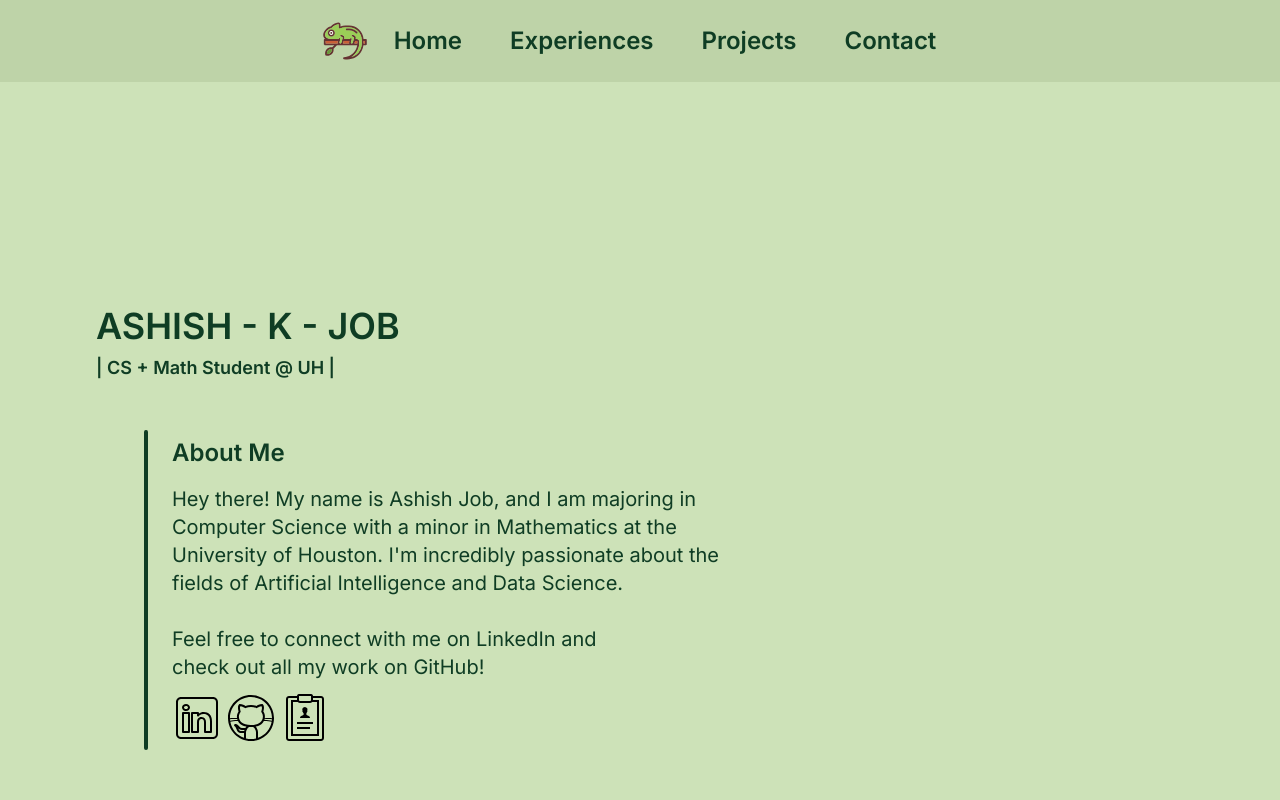
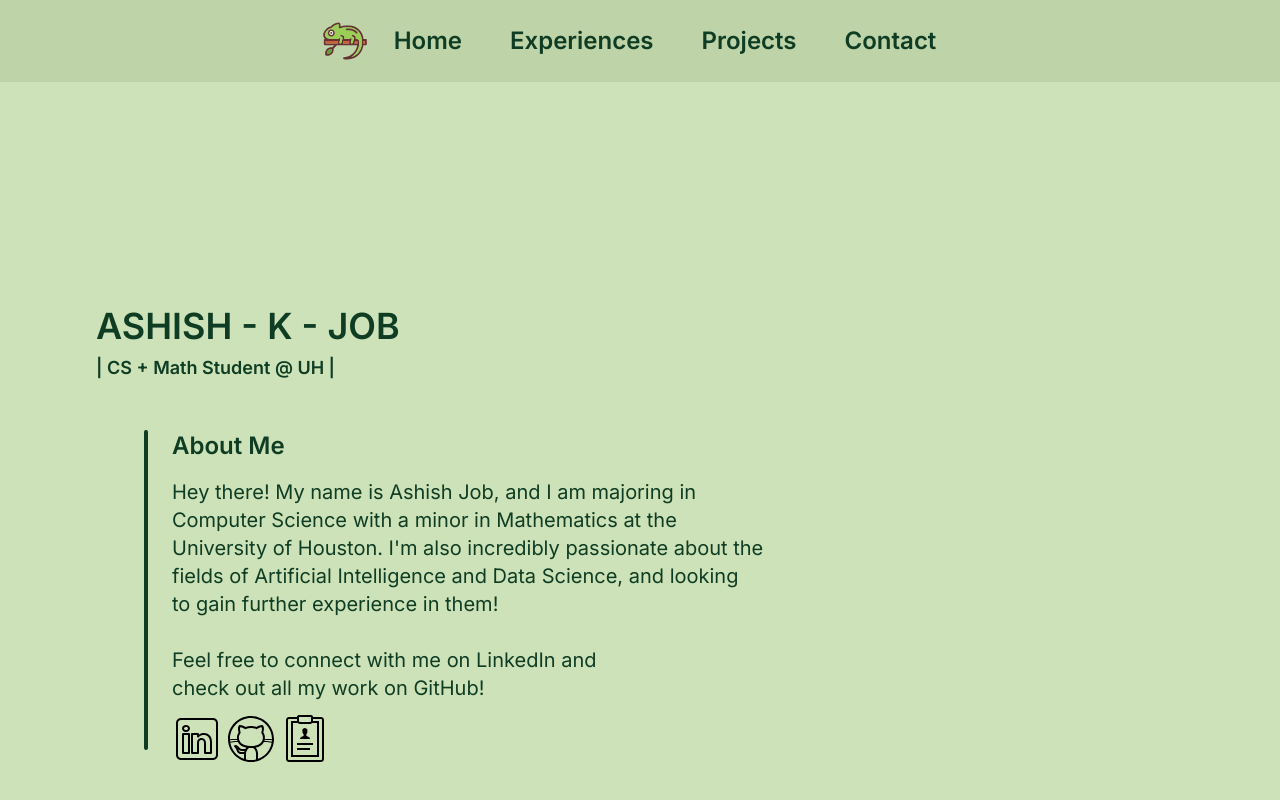
Before and after one commit to Ashishjob/Ashish-Job-Portfolio-Website, a Next.js app: page / in a window 1280 px wide. Built offline with nearby package versions, Linux system fonts and the light colour scheme.

Commit message:
feat: add excited portion to about me

```diff
--- a/app/page.tsx
+++ b/app/page.tsx
@@ -38,8 +38,9 @@ export default function Home() {
             <h2 className="hidden lg:block text-xl pt-4 text-left">
               Hey there! My name is Ashish Job, and I am majoring in <br />
               Computer Science with a minor in Mathematics at the <br />
-              University of Houston. I&apos;m incredibly passionate about the <br />
-              fields of Artificial Intelligence and Data Science.
+              University of Houston. I&apos;m also incredibly passionate about the <br />
+              fields of Artificial Intelligence and Data Science, and looking <br />
+              to gain further experience in them!
               <br /><br />
               Feel free to connect with me on LinkedIn and <br />
               check out all my work on GitHub!
@@ -53,8 +54,9 @@ export default function Home() {
               Hey there! My name is Ashish Job, and I am <br />
               majoring in Computer Science with a minor in <br />
               Mathematics at the University of Houston. <br />
-              I&apos;m incredibly passionate about the fields of  <br />
-              Artificial Intelligence and Data Science.
+              I&apos;m also incredibly passionate about the fields of  <br />
+              Artificial Intelligence and Data Science, and looking <br />
+              to gain further experience in them!
               <br /><br />
               Feel free to connect with me on LinkedIn and <br />
               check out all my work on GitHub!
@@ -65,13 +67,14 @@ export default function Home() {
             </h1>
 
             <h2 className="sm:hidden font-base text-base text-center px-6">
-              Hey there! My name is Ashish Job, and I am <br />
-              majoring in Computer Science with a minor in <br />
-              Mathematics at the University of Houston. <br />
-              I&apos;m incredibly passionate about the fields of  <br />
-              Artificial Intelligence and Data Science.<br /><br />
-              Feel free to connect with me on LinkedIn and <br />
-              check out all my work on GitHub!
+              Hey there! My name is Ashish Job, and I am
+              majoring in Computer Science with a minor in
+              Mathematics at the University of Houston.
+              I&apos;m also incredibly passionate about the fields of
+              Artificial Intelligence and Data Science, and looking
+              to gain further experience in them!<br /><br />
+              Feel free to connect with me on LinkedIn <br />
+              and check out all my work on GitHub!
             </h2>
 
             <div className="flex md:justify-start justify-center items-center">
```
